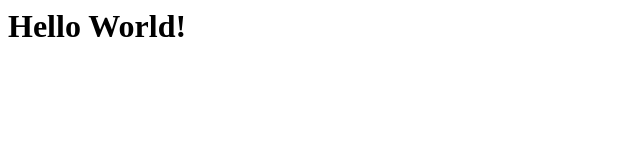
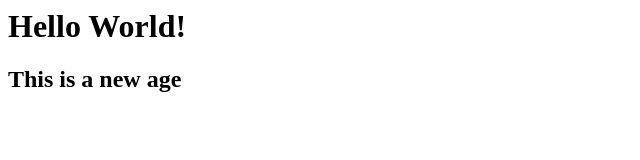
Before and after one commit to ats423/d3labs, a plain HTML site: page index.html in a window 1280 px wide. Shown: the whole page, without its empty margins (0-640 px from the left). Drawn offline with Linux system fonts and the light colour scheme.

Commit message:
Add index file

```diff
--- a/index.html
+++ b/index.html
@@ -1,6 +1,7 @@
 <html>
 	<body>
 		<h1>Hello World!</h1>
+		<h2>This is a new age</h1>
 	</body>
 
 
```
